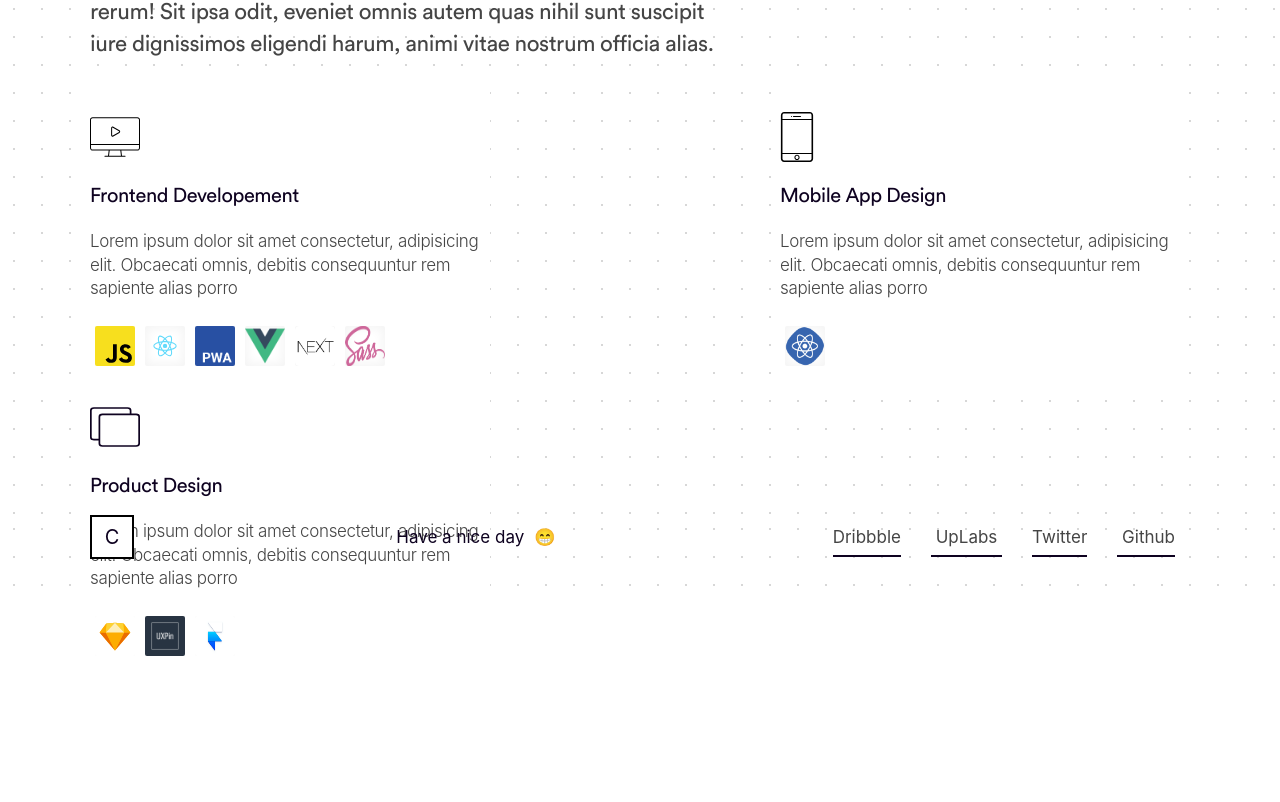
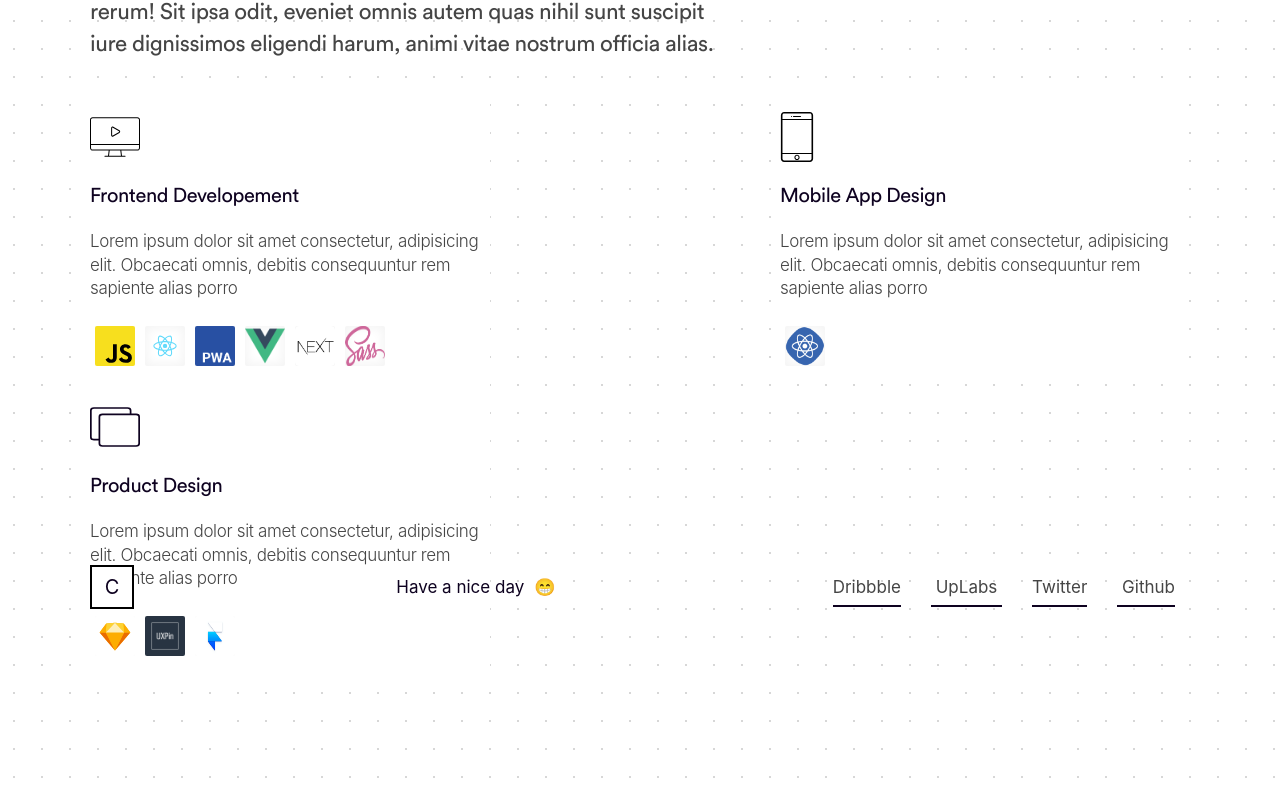
Before and after one commit to casprine/web-1, a React (Create React App) app: page / in a window 1280 px wide. Shown: the part 1085-1887 px from the top of the page. Built offline with nearby package versions, Linux system fonts and the light colour scheme.

Commit message:
udapte on layout . fixed broken footer

```diff
--- a/src/components/common/index.js
+++ b/src/components/common/index.js
@@ -46,8 +46,8 @@ const Layout = ({ children, height }) => {
 
   return (
     <Fragment>
-      <div className="ca-layout" style={LayoutStyle.wrapper}>
-        <div className="ca-layout-children padding-side">{children}</div>
+      <div style={LayoutStyle.wrapper}>
+        <div className="padding-side">{children}</div>
       </div>
     </Fragment>
   );
--- a/src/components/common/style.scss
+++ b/src/components/common/style.scss
@@ -51,35 +51,6 @@ button {
   div {
     font-size: 20px;
   }
-}
-
-// Layout Styling
-.ca-layout {
-  background-image: -webkit-radial-gradient(
-    circle,
-    #d7d7d7,
-    #d7d7d7 1px,
-    #fff 1px,
-    #fff
-  );
-  background-image: -moz-radial-gradient(
-    circle,
-    #d7d7d7,
-    #d7d7d7 1px,
-    #fff 1px,
-    #fff
-  );
-  background-image: radial-gradient(
-    circle,
-    #d7d7d7,
-    #d7d7d7 1px,
-    #fff 1px,
-    #fff
-  );
-  background-size: 28px 28px;
-  // .ca-layout-children {
-  //   // height: 100vh;
-  // }
 }
 
 // Section Styling
--- a/src/components/pages/work.js
+++ b/src/components/pages/work.js
@@ -1,12 +1,12 @@
 import React, { Fragment } from "react";
 import WorkWithLayout from "../section/work/index";
-// import Footer from "../section/footer/index";
+import FooterWithLayout from "../section/footer/index";
 
 const Work = () => {
   return (
     <Fragment>
       <WorkWithLayout />
-      {/* <Footer /> */}
+      <FooterWithLayout />
     </Fragment>
   );
 };
--- a/src/components/section/footer/index.js
+++ b/src/components/section/footer/index.js
@@ -57,7 +57,7 @@ const Footer = () => (
 const FooterWithLayout = () => {
   return (
     <Fragment>
-      <Layout height={10}>
+      <Layout>
         <Footer />
       </Layout>
     </Fragment>
--- a/src/components/section/footer/style.scss
+++ b/src/components/section/footer/style.scss
@@ -3,6 +3,7 @@
   display: flex;
   justify-content: center;
   align-items: center;
+  margin: 50px 0;
   .text {
     margin: 0 auto;
     font-size: 17px;
--- a/src/components/section/work/style.scss
+++ b/src/components/section/work/style.scss
@@ -6,6 +6,8 @@
   grid-template-columns: repeat(auto-fit, 420px);
   grid-template-rows: 1fr;
   display: grid;
+  // outline: 1px solid red;
+  // padding-bottom: 100px;
   // grid-column-gap: 20px;
   // grid-row-gap: 10px;
 }
--- a/src/index.scss
+++ b/src/index.scss
@@ -42,6 +42,28 @@ body {
   -moz-osx-font-smoothing: grayscale;
   color: $primary;
   scroll-behavior: smooth;
+  background-image: -webkit-radial-gradient(
+    circle,
+    #d7d7d7,
+    #d7d7d7 1px,
+    #fff 1px,
+    #fff
+  );
+  background-image: -moz-radial-gradient(
+    circle,
+    #d7d7d7,
+    #d7d7d7 1px,
+    #fff 1px,
+    #fff
+  );
+  background-image: radial-gradient(
+    circle,
+    #d7d7d7,
+    #d7d7d7 1px,
+    #fff 1px,
+    #fff
+  );
+  background-size: 28px 28px;
 }
 
 .ca-heading-big {
```
